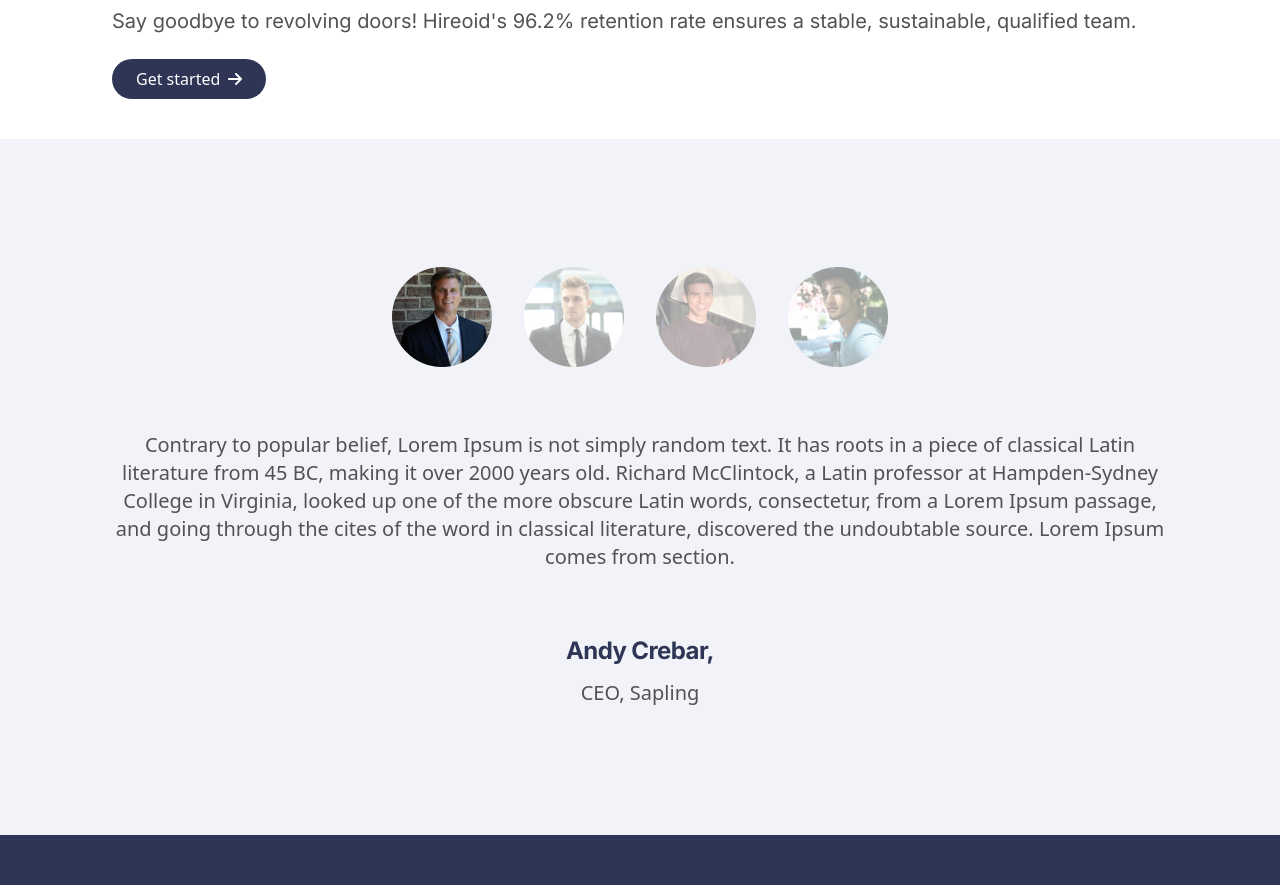
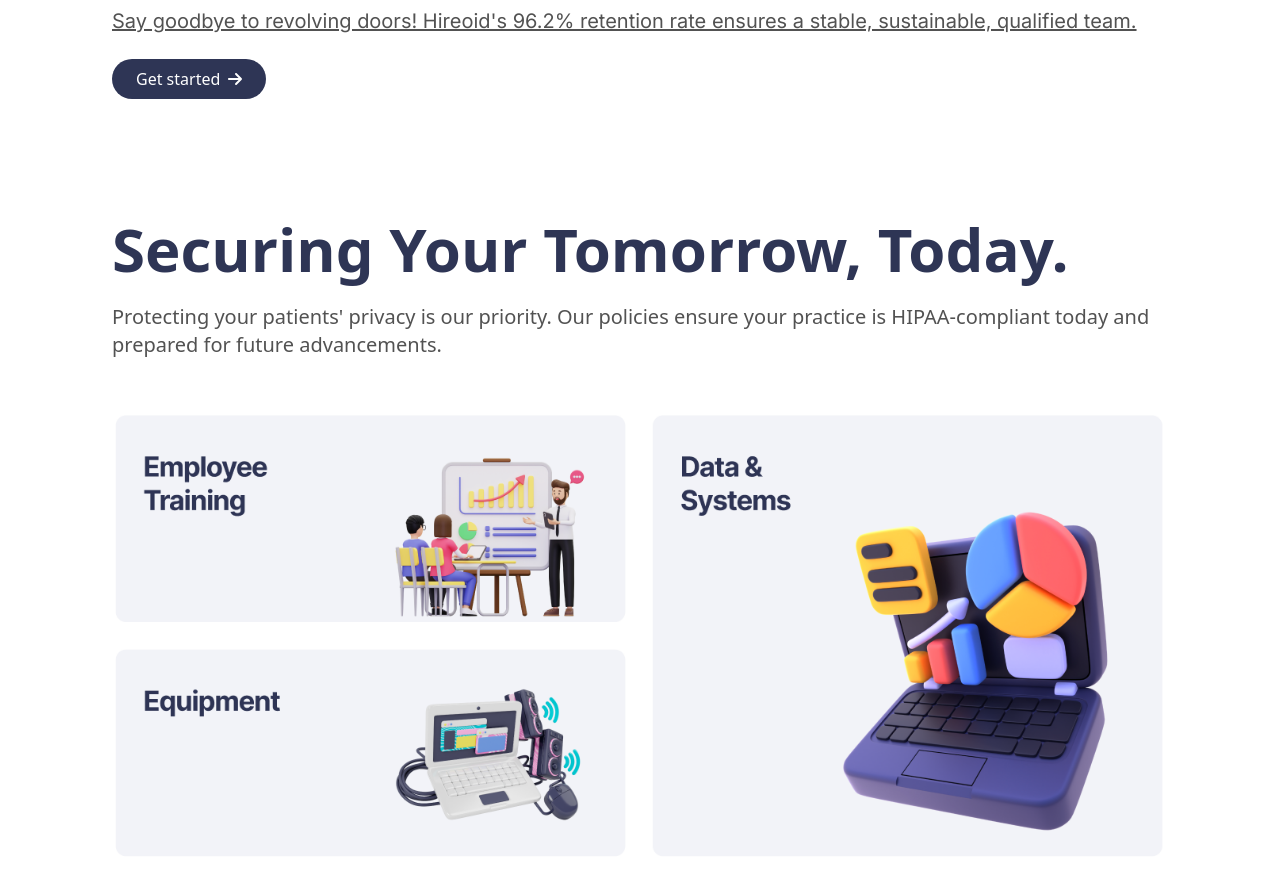
Before and after one commit to abdur-rehman-ali/hireoid, a React (Vite) app: page /heathcare in a window 1280 px wide. Shown: the part 2440-3325 px from the top of the page. Built offline with nearby package versions, Linux system fonts and the light colour scheme.

Commit message:
Completed healthcare

```diff
--- a/src/pages/HealthCare.jsx
+++ b/src/pages/HealthCare.jsx
@@ -6,6 +6,7 @@ import ClientSuccess from "../assets/health-care/ClientSuccess.png"
 import Insurance from "../assets/health-care/Insurance.png"
 import MedicalBilling from "../assets/health-care/MedicalBilling.png"
 import MedicalCode from "../assets/health-care/MedicalCode.png"
+import summary1 from "../assets/health-care/summary.png"
 import CardGrid from '@/components/card/CardGrid'
 import { FontAwesomeIcon } from '@fortawesome/react-fontawesome';
 import { faArrowRight } from '@fortawesome/free-solid-svg-icons';
@@ -73,7 +74,7 @@ const HealthCare = () => {
                         </p>
                     </div>
                     <div className='flex justify-start items-center gap-3'>
-                        <p className='font-inter text-base md:text-xl font-normal text-[#525252] underlinegit '>
+                        <p className='font-inter text-base md:text-xl font-normal text-[#525252] underline'>
                             Say goodbye to revolving doors! Hireoid's 96.2% retention rate ensures a stable, sustainable, qualified team.
                         </p>
                     </div>
@@ -88,6 +89,17 @@ const HealthCare = () => {
                 </button>
             </div>
 
+            <section className="flex flex-col items-start gap-6 text-left w-full px-6 md:px-[112px] py-10 md:py-20 flex-grow">
+                <h1 className="text-primary text-4xl md:text-6xl font-extrabold leading-tight w-full">
+                    Securing Your Tomorrow, Today.
+                </h1>
+                <p className="text-base md:text-xl font-light leading-6 text-gray">
+                    Protecting your patients' privacy is our priority. Our policies ensure your practice is HIPAA-compliant today and prepared for future advancements.                </p>
+                <div className="relative w-full max-w-full mx-auto mt-8 flex-grow">
+                    <img src={summary1} alt="Payroll summary" className="w-full h-full object-cover" />
+                </div>
+            </section>
+
             <Ceo />
         </>
     )
```
Also changed, not shown: src/assets/health-care/summary.png (added).
